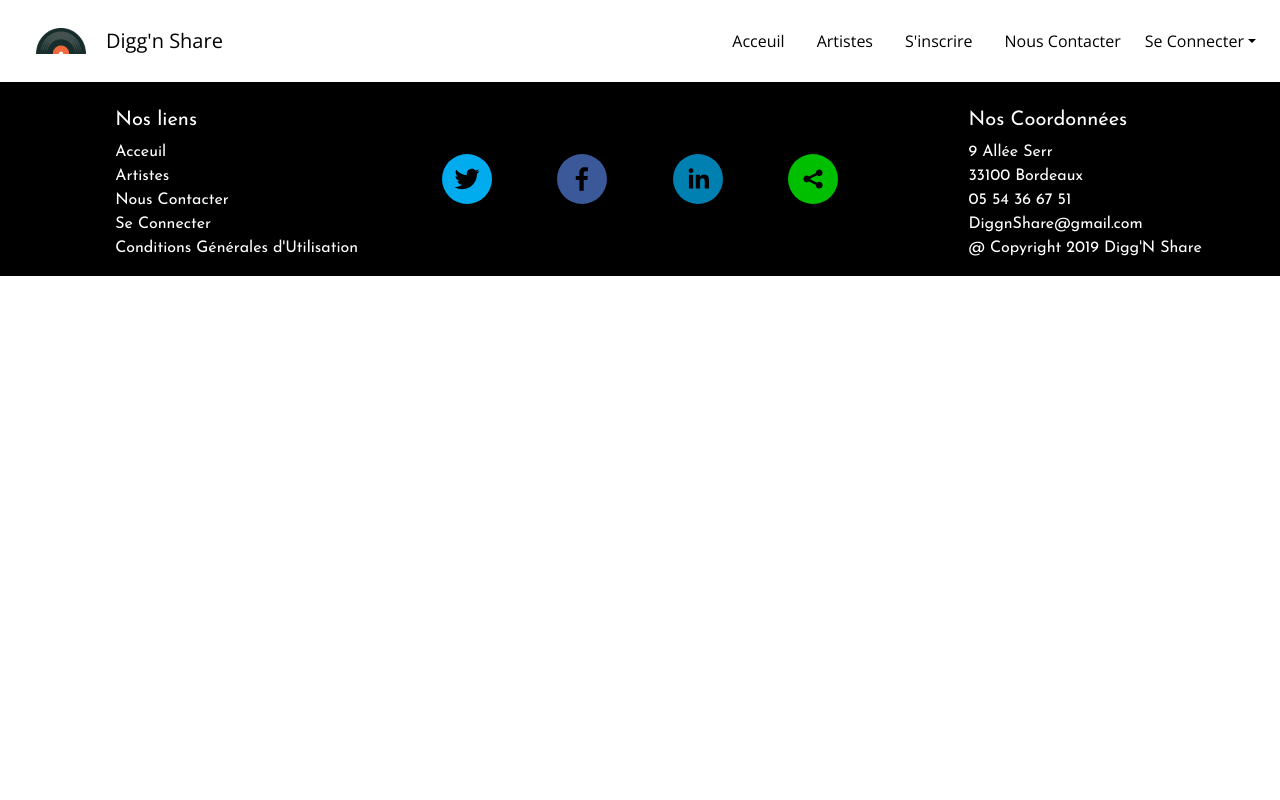
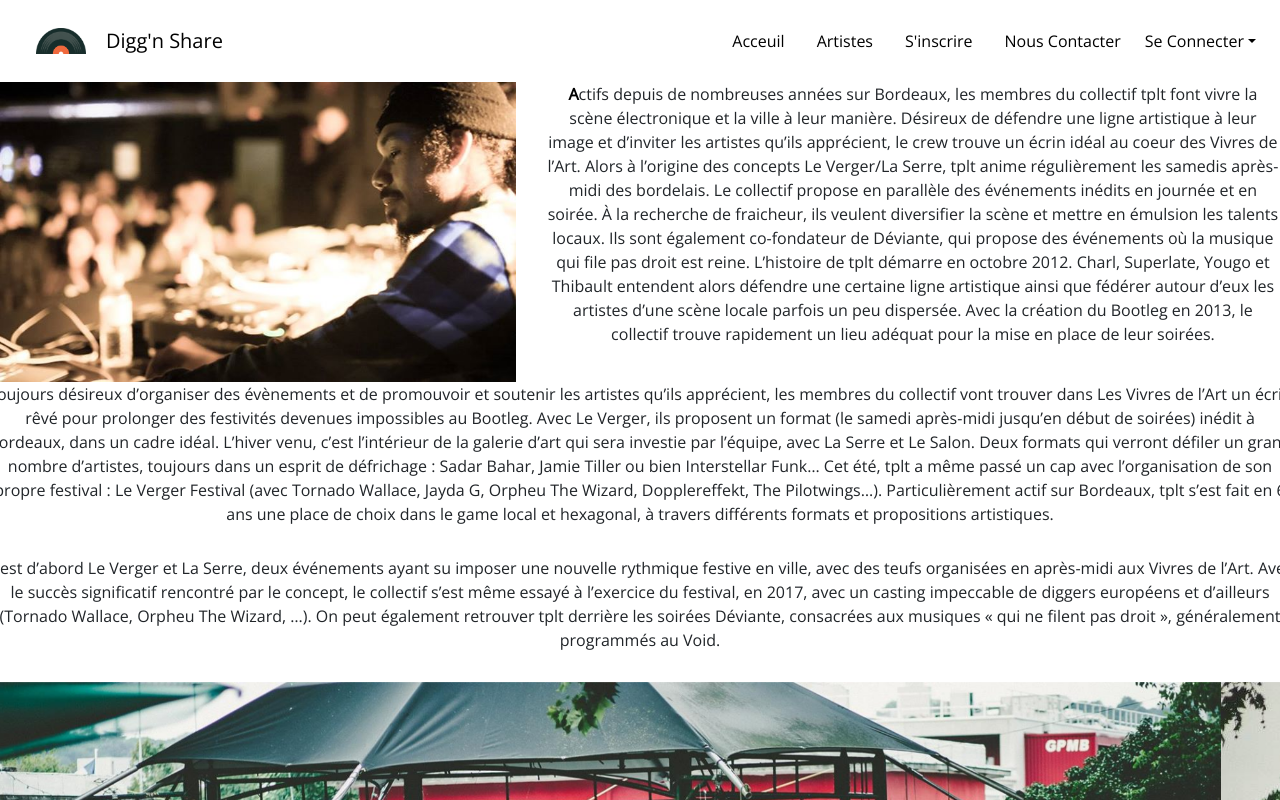
Before and after one commit to AoMirai/Projet2, a React (Create React App) app: page /interview in a window 1280 px wide. Shown: the top 800 px of the page. Built offline with nearby package versions, Linux system fonts and the light colour scheme.

Commit message:
ajout page interview

```diff
--- a/src/App.js
+++ b/src/App.js
@@ -10,6 +10,7 @@
 import Index from "./Index/Index";
 import Profil from "./PageProfil/Profil";
 import AdminAcceuil from "./Admin/AdminAcceuil";
+import Interview from "./interview/Interview";
 
 import Navigate from "./Admin/Navigate";
 
@@ -126,6 +127,7 @@
             <Route path="/profil/:id" component={Profil} />
             <Route path="/index" component={Index} />
             <Route path="/pageContact" component={PageContact} />
+            <Route path="/interview" component={Interview} />
             <Route
               path="/admin"
               render={() => (
--- /dev/null
+++ b/src/interview/Interview.css
@@ -0,0 +1,14 @@
+.Focus .img1{
+    display:flex;
+}
+
+.text {
+font-family: 'Open Sans', sans-serif;
+text-align:center;
+margin-bottom:30px;
+}
+
+.text span {
+    color:black;
+    font-weight:bold;
+}
--- a/src/interview/Interview.jsx
+++ b/src/interview/Interview.jsx
@@ -1,11 +1,18 @@
 import React, { Component } from 'react'
 import Carousel from './Carousel'
+import  './Interview.css'
 
 class Interview extends Component {
     render() {
         return (
-            <div className Focus>
-                <p>Actifs depuis de nombreuses années sur Bordeaux, les membres du collectif tplt font vivre la scène électronique et la ville à leur manière. Désireux de défendre une ligne artistique à leur image et d’inviter les artistes qu’ils apprécient, le crew trouve un écrin idéal au coeur des Vivres de l’Art. Alors à l’origine des concepts Le Verger/La Serre, tplt anime régulièrement les samedis après-midi des bordelais. Le collectif propose en parallèle des événements inédits en journée et en soirée. À la recherche de fraicheur, ils veulent diversifier la scène et mettre en émulsion les talents locaux. Ils sont également co-fondateur de Déviante, qui propose des événements où la musique qui file pas droit est reine.</p>
+            <div className="Focus row">
+                <img className="img1 col-xs-5 col-md-5 col-lg-5" src="image/img-interview.jpg" alt="concert" height="300" width="00px"/>
+                <p className="text col-xs-12 col-md-12 col-lg-7" ><span>A</span>ctifs depuis de nombreuses années sur Bordeaux, les membres du collectif tplt font vivre la scène électronique et la ville à leur manière. Désireux de défendre une ligne artistique à leur image et d’inviter les artistes qu’ils apprécient, le crew trouve un écrin idéal au coeur des Vivres de l’Art. Alors à l’origine des concepts Le Verger/La Serre, tplt anime régulièrement les samedis après-midi des bordelais. Le collectif propose en parallèle des événements inédits en journée et en soirée. À la recherche de fraicheur, ils veulent diversifier la scène et mettre en émulsion les talents locaux. Ils sont également co-fondateur de Déviante, qui propose des événements où la musique qui file pas droit est reine. L’histoire de tplt démarre en octobre 2012. Charl, Superlate, Yougo et Thibault entendent alors défendre une certaine ligne artistique ainsi que fédérer autour d’eux les artistes d’une scène locale parfois un peu dispersée. Avec la création du Bootleg en 2013, le collectif trouve rapidement un lieu adéquat pour la mise en place de leur soirées.</p>
+
+                <p className="text" ><span>T</span>oujours désireux d’organiser des évènements et de promouvoir et soutenir les artistes qu’ils apprécient, les membres du collectif vont trouver dans Les Vivres de l’Art un écrin rêvé pour prolonger des festivités devenues impossibles au Bootleg. Avec Le Verger, ils proposent un format (le samedi après-midi jusqu’en début de soirées) inédit à Bordeaux, dans un cadre idéal. L’hiver venu, c’est l’intérieur de la galerie d’art qui sera investie par l’équipe, avec La Serre et Le Salon. Deux formats qui verront défiler un grand nombre d’artistes, toujours dans un esprit de défrichage : Sadar Bahar, Jamie Tiller ou bien Interstellar Funk… Cet été, tplt a même passé un cap avec l’organisation de son propre festival : Le Verger Festival (avec Tornado Wallace, Jayda G, Orpheu The Wizard, Dopplereffekt, The Pilotwings…).
+                Particulièrement actif sur Bordeaux, tplt s’est fait en 6 ans une place de choix dans le game local et hexagonal, à travers différents formats et propositions artistiques.</p><p className="text">
+                <span>C</span>’est d’abord Le Verger et La Serre, deux événements ayant su imposer une nouvelle rythmique festive en ville, avec des teufs organisées en après-midi aux Vivres de l’Art. Avec le succès significatif rencontré par le concept, le collectif s’est même essayé à l’exercice du festival, en 2017, avec un casting impeccable de diggers européens et d’ailleurs (Tornado Wallace, Orpheu The Wizard, …). On peut également retrouver tplt derrière les soirées Déviante, consacrées aux musiques « qui ne filent pas droit », généralement programmés au Void.</p>
+
                 <Carousel />
             </div>
         )
```
Also changed, not shown: public/image/img-interview.jpg (added), src/interview/Carousel.css (added).
